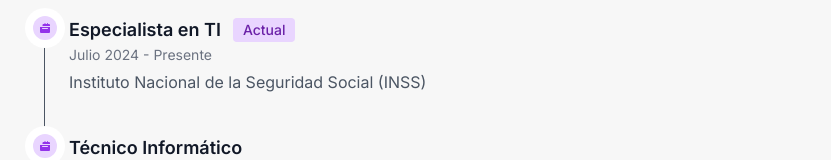
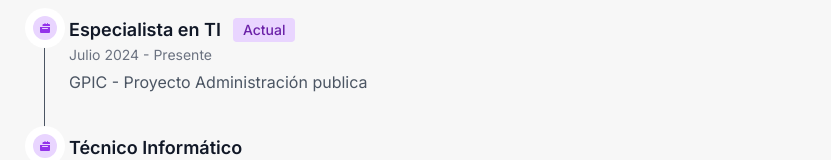
Before and after one commit to AbelFalcon/personal-website, a Next.js app: page / in a window 1280 px wide. Shown: the part 542-702 px from the top of the page, without its empty margins (224-1055 px from the left). Built offline with nearby package versions, Linux system fonts and the light colour scheme.

Commit message:
Update about.jsx

```diff
--- a/src/app/pages/about.jsx
+++ b/src/app/pages/about.jsx
@@ -6,7 +6,7 @@ import Image from 'next/image'
 const experienceData = [
   {
     title: "Especialista en TI",
-    company: "Instituto Nacional de la Seguridad Social (INSS)",
+    company: "GPIC - Proyecto Administración publica",
     date: "Julio 2024 - Presente",
     status: "Actual",
     statusColor: "purple",
```
